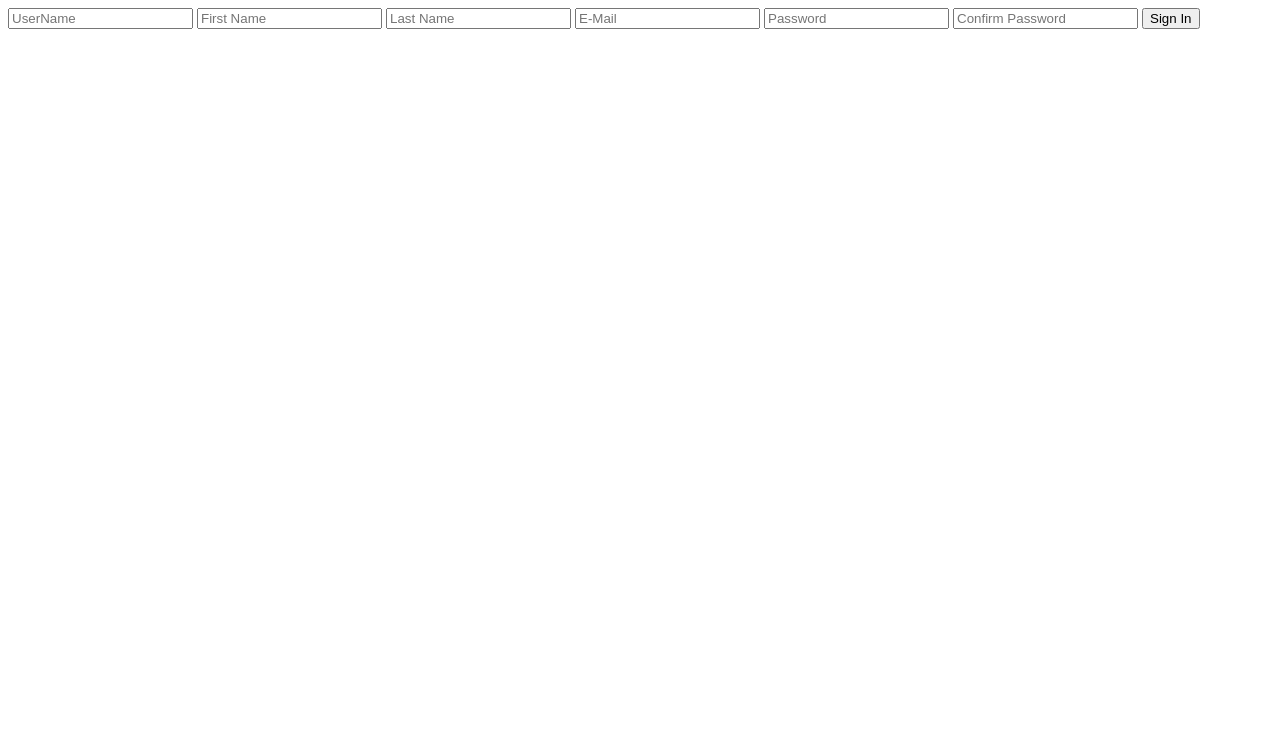
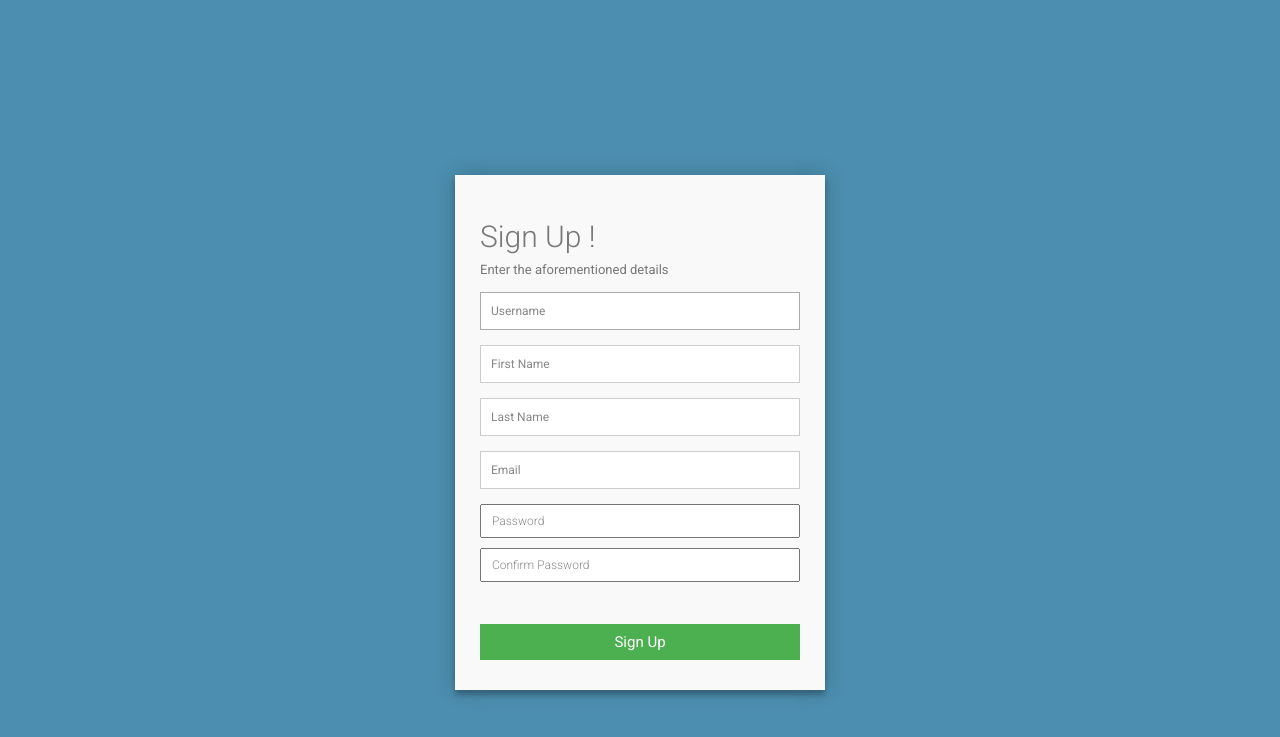
Before and after one commit to SebinDuke/TCS_Internship, a Django app: template login/templates/Html/signup.html in a window 1280 px wide. Shown: the top 737 px of the page. Run offline with Django 3.2, Linux system fonts and the light colour scheme; the template is opened without the code that fills it, so the values that code supplies are empty; parts of the project's set-up code (start-up, migrations or seed data) failed here and were passed over; some libraries are stand-ins or nearby versions.

Commit message:
signup done

```diff
--- a/login/templates/Html/signup.html
+++ b/login/templates/Html/signup.html
@@ -1,26 +1,63 @@
 <!DOCTYPE html>
-{% load static %}
 <html lang="en">
 <head>
-		<meta charset="utf-8">
+    <meta charset="UTF-8">
     <title>ReadersStop</title>
 	<meta name="generator" content="Bootply" />
-		<!--<link href="{% static 'css/bootstrap.min.css' %}" rel="stylesheet">
-        <script src="{% static '/Style/js/wow.js' %}"></script>-->
+    <meta name="viewport" content="width=device-width, initial-scale=1">
+    <!-- <title>{% block title %}Viberr{% endblock %}</title> -->
+    {% load staticfiles %}
+    <!-- <link rel="shortcut icon" type="image/png" href="{%  static 'favicon.ico' %}"/> -->
+    <link rel="stylesheet" href="https://maxcdn.bootstrapcdn.com/bootstrap/3.3.6/css/bootstrap.min.css">
+    <link href='https://fonts.googleapis.com/css?family=Satisfy' rel='stylesheet' type='text/css'>
+    <link rel="stylesheet" type="text/css" href="{% static 'login/base.css' %}"/>
+    <link rel="icon" href="{% static 'favicon.ico' %}" type="image/gif" sizes="16x16">
+    <script src="https://ajax.googleapis.com/ajax/libs/jquery/1.12.0/jquery.min.js"></script>
+    <script src="https://cdn.jsdelivr.net/jquery.form/4.2.1/jquery.form.min.js" integrity="sha384-tIwI8+qJdZBtYYCKwRkjxBGQVZS3gGozr3CtI+5JF/oL1JmPEHzCEnIKbDbLTCer" crossorigin="anonymous"></script>
+    <script src="https://maxcdn.bootstrapcdn.com/bootstrap/3.3.6/js/bootstrap.min.js"></script>
 
 </head>
-	<body>
+
+<body style="background-color: #4c8eaf;">
+
+
+<div class="container" id="main_form" style="margin-top: 5%;margin-bottom: 5%;">
+
+  <div id="contact" style="margin-top: 30%; margin-bottom: 0%">
+    <h3>Sign Up !</h3>
+    <h4>Enter the aforementioned details</h4>
 
     <form method="POST" action="{% url 'login:register_user' %}">
 		{% csrf_token %}
+		<fieldset>
+      		<input placeholder="Username" type="text" tabindex="1" required autofocus name="username" style="width: 100%;">
+    	</fieldset>
 
-              <input type="text" name="username" placeholder="UserName" required>
-			  <input type="text" name="firstname" placeholder="First Name" required>
-			  <input type="text" name="lastname" placeholder="Last Name" required>
-			  <input type="email" name="email" placeholder="E-Mail" required>
-              <input type="password" name="pwd" placeholder="Password" required>
-			  <input type="password" name="pwd2" placeholder="Confirm Password" required>
-              <button class="btn btn-primary btn-lg btn-block">Sign In</button>
+
+    	<fieldset>
+	    	<input placeholder="First Name" type="text" tabindex="1" required autofocus name="firstname" style="width: 100%;">
+	    </fieldset>
+
+    	<fieldset>
+      		<input placeholder="Last Name" type="text" tabindex="1" required autofocus name="lastname" style="width: 100%;">
+    	</fieldset>
+
+    	<fieldset>
+      		<input placeholder="Email" type="email" tabindex="1" required autofocus name="email" style="width: 100%;">
+    	</fieldset>
+
+    	<fieldset>
+      		<input placeholder="Password" type="password" tabindex="1" required autofocus name="pwd" style="width: 100%; padding-left: 10px;">
+    	</fieldset>
+
+    	<fieldset>
+      		<input placeholder="Confirm Password" type="password" tabindex="1" required autofocus name="pwd2" style="width: 100%;padding-left: 10px;">
+    	</fieldset>
+
+
+
+      <button name="submit" type="submit" id="contact-submit" style="margin-top: 10%;">Sign Up</button>
   </form>
+</div>
 </body>
 </html>
```
Lines whose indentation alone changed are shown as unchanged.
